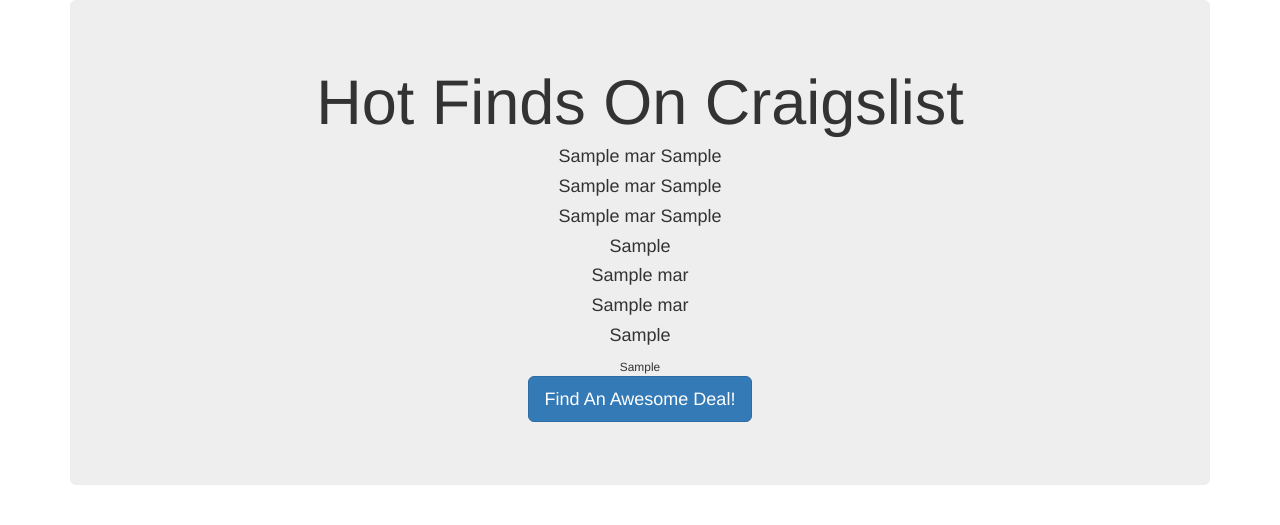
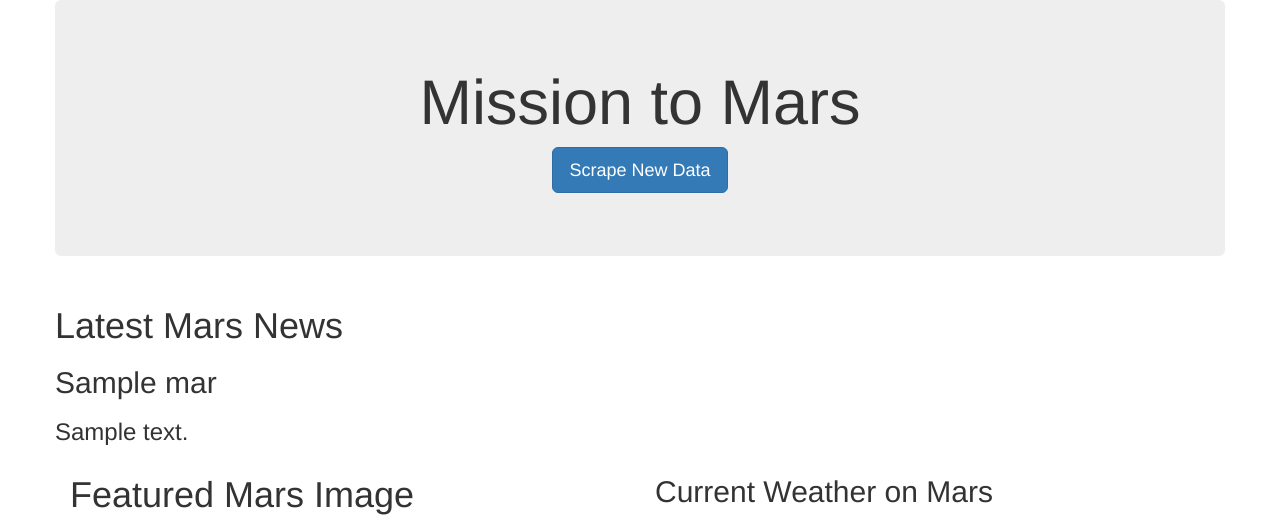
Before and after one commit to suvs27/HW12Mars, a Flask app: page / in a window 1280 px wide. Shown: the top 525 px of the page. Run offline with Flask 2, Linux system fonts and the light colour scheme; a database or web service that is not in the repository returns one stand-in record (values such as "Sample title"); some libraries are stand-ins or nearby versions; grey boxes are pictures that could not be loaded.

Commit message:
created first app

```diff
--- a/app.py
+++ b/app.py
@@ -1,6 +1,7 @@
 from flask import Flask, render_template, redirect
 from flask_pymongo import PyMongo
 import scrape_mars
+import pandas as pd
 
 app = Flask(__name__)
 
--- a/templates/index.html
+++ b/templates/index.html
@@ -5,35 +5,54 @@
   <meta charset="UTF-8">
   <meta name="viewport" content="width=device-width, initial-scale=1.0">
   <meta http-equiv="X-UA-Compatible" content="ie=edge">
-  <title>Hot Finds</title>
+  <title>Mission to Mars</title>
   <link rel="stylesheet" href="https://maxcdn.bootstrapcdn.com/bootstrap/3.3.7/css/bootstrap.min.css">
 </head>
 
 <body>
-  <div class="container">
 
-    <div class="jumbotron text-center">
-      <h1>Hot Finds On Craigslist</h1>
-      <h4 class="heading">{{mars.news_title0}} {{mars.news_p0}}</h4>
-      <h4 class="heading">{{mars.news_title1}} {{mars.news_p1}}</h4>
-      <h4 class="heading">{{mars.news_title2}} {{mars.news_p2}}</h4>
-      <h4 class="heading">{{mars.newsp0}}</h4>
-      <h4 class="heading">{{mars.title}}</h4>
-      <h4 class="heading">{{mars.title}}</h4>
-      <h4 class="heading">{{mars.news_p2}}</h4>
-      <small>{{mars.weather_tweet}}</small>
-      <p><a class="btn btn-primary btn-lg" href="/scrape" role="button">Find An Awesome Deal!</a></p>
+    <div class="container">
+
+      <div class="row">
+        <div class="col">
+            <div class="jumbotron text-center">
+                <h1>Mission to Mars</h1>
+
+                <p><a class="btn btn-primary btn-lg" href="/scrape" role="button">Scrape New Data</a></p>
+              </div>
+        </div>
+      </div>
+
+      <div class="row">
+        <div class="col">
+          <h1 class="text-left">Latest Mars News</h1>
+          <h2 class="text-left">{{mars.news_title0}}</h2>
+          <h3 class="text-left">{{mars.description0}}</h3>
+        </div>
+      </div>
+
+
+      <div class="row">
+          <div class="col-md-6">
+              <h1>Featured Mars Image</h1>
+              <img src={{mars.JPL_link}} alt="Featured Mars Image" style="width:500px;height:500px;">
+          </div>
+          <div class="col-md-6">
+              <h2>Current Weather on Mars</h2>
+              <br> {{mars.weather_tweet}} <br>
+              <h2>Mars Facts</h2>
+              <br> {{mars.facts_table|safe}}
+          </div>
+        </div>
+
+
+
+
+
     </div>
 
-    <!-- Craigslist Listings -->
-    <div class="row" id="craiglist-listings">
-      <div class="col-md-12">
-        <h4 class="heading">{{mars.news_title}} {{mars.headline}}</h4>
-        <small>{{mars.weather_tweet}}</small>
-      </div>
-    </div>
 
-  </div>
-</body>
+  </body>
+
 
 </html>
```
Also changed, not shown: scrape_mars.py (+11 -10 lines).
